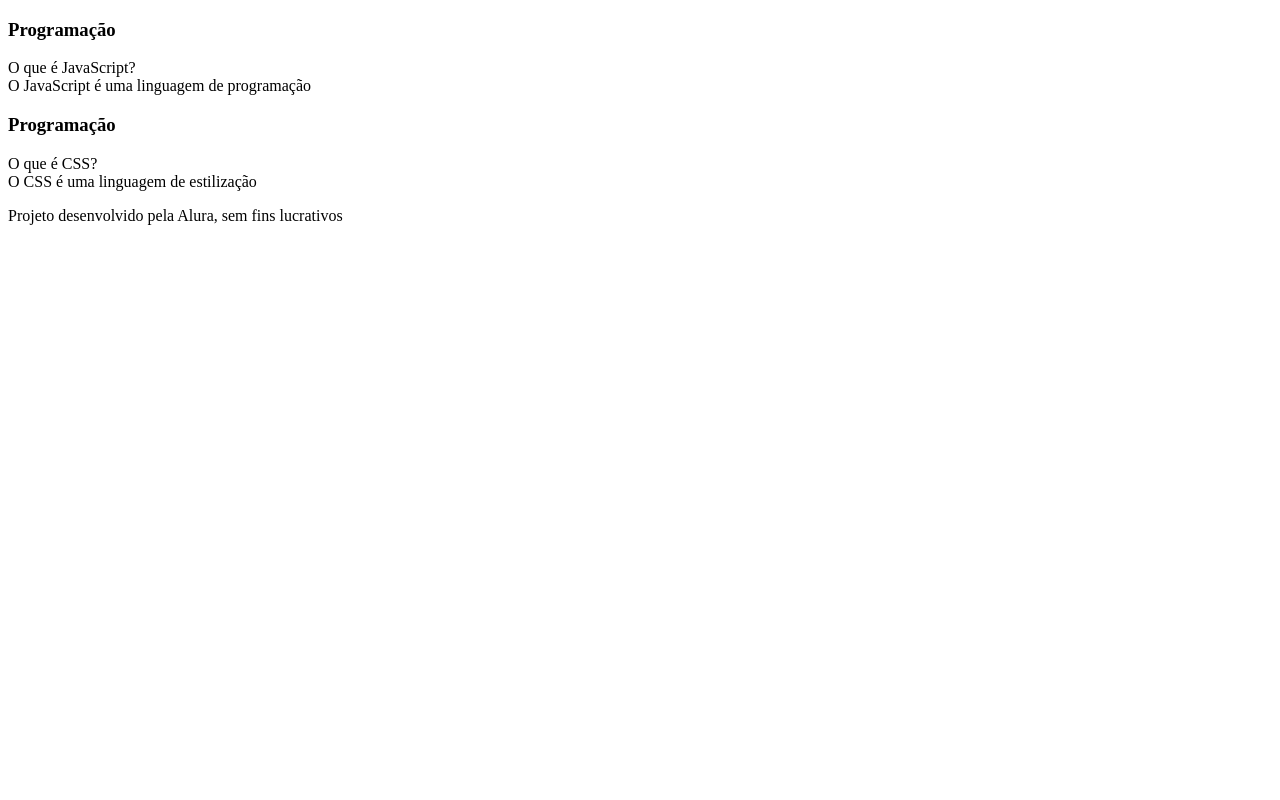
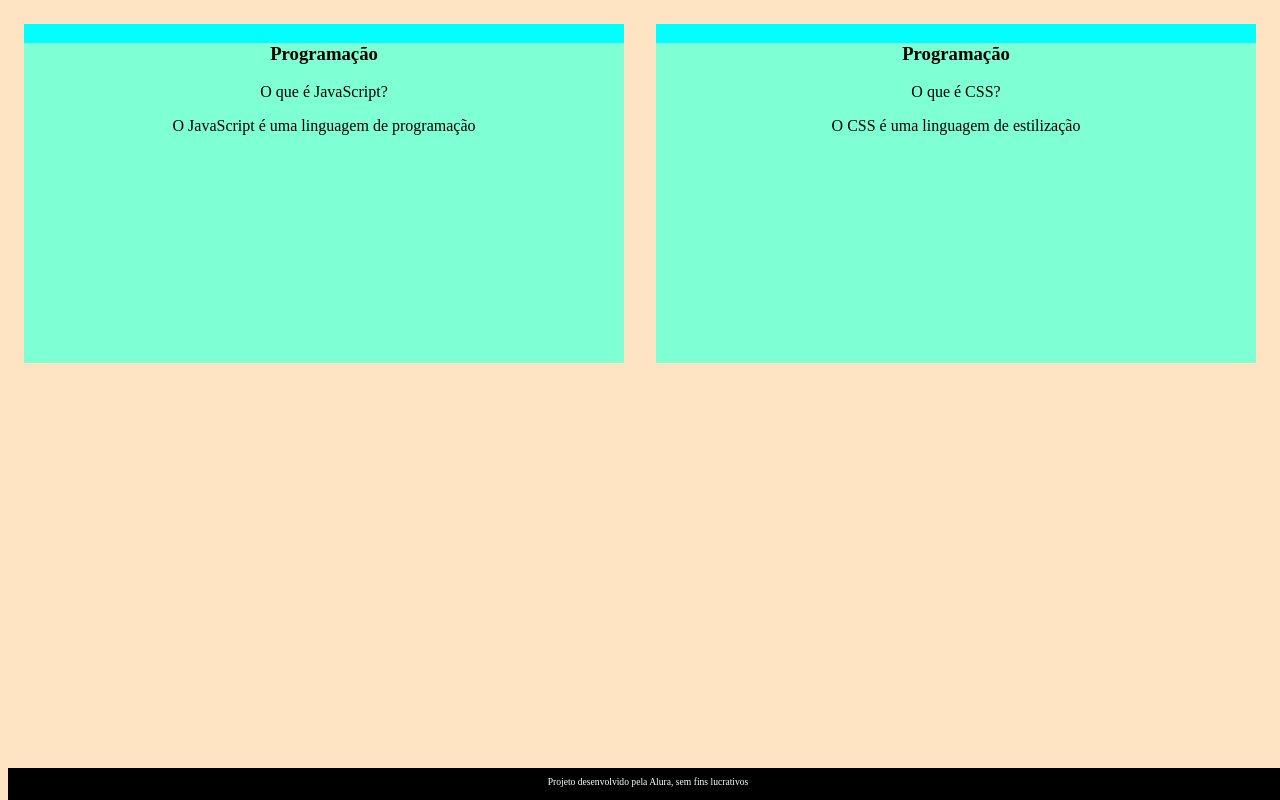
Before and after one commit to Julia1808/Projeto-Flashcard, a plain HTML site: page index.html in a window 1280 px wide. Drawn offline with Linux system fonts and the light colour scheme.

Commit message:
alteraçõs no projeto

```diff
--- a/index.html
+++ b/index.html
@@ -3,6 +3,7 @@
 <head>
     <meta charset="UTF-8">
     <meta name="viewport" content="width=device-width, initial-scale=1.0">
+    <link rel="stylesheet" href="style.css">
     <title>Flashcard</title>
 </head>
 <body>
@@ -12,10 +13,10 @@
                         <div class="cartao__conteudo">
                                 <h3>Programação</h3>
                                 <div class="cartao__conteudo__pergunta">
-                                        O que é JavaScript?
+                                    <p>O que é JavaScript?</p>
                                 </div>
                                 <div class="cartao__conteudo__resposta">
-                                        O JavaScript é uma linguagem de programação
+                                    <p>O JavaScript é uma linguagem de programação</p>
                                 </div>
                         </div>
                 </article>
@@ -23,10 +24,10 @@
                     <div class="cartao__conteudo">
                         <h3>Programação</h3>
                         <div class="cartao__conteudo__pergunta">
-                            O que é CSS?
+                            <p>O que é CSS?</p>
                         </div>
                         <div class="cartao__conteudo__resposta">
-                            O CSS é uma linguagem de estilização
+                            <p>O CSS é uma linguagem de estilização</p>
                         </div>
                     </div>
                 </article>
--- a/style.css
+++ b/style.css
@@ -0,0 +1,41 @@
+body {
+    background-color: bisque;
+    font-family: Bai Jamjuree;
+}
+
+/* código omitido */
+
+#container {
+    display: flex;
+}
+
+.cartao {
+    margin: 1rem 1rem;
+    background-color: aqua;
+    height: 20rem;
+    flex-grow: 1;
+    flex-basis: calc(33% - 6rem);
+}
+
+.cartao__conteudo {
+    text-align: center;
+    background-color: aquamarine;
+    height: 100%;
+}
+
+/* código omitido */
+
+footer {
+    background-color: black;
+    color: white;
+    position: fixed;
+    bottom: 0;
+    width: 100%;
+    height: 2rem;
+}
+
+footer p {
+    text-align: center;
+    font-size: 0.6rem;
+    margin-top: 0.5rem;
+}
```
